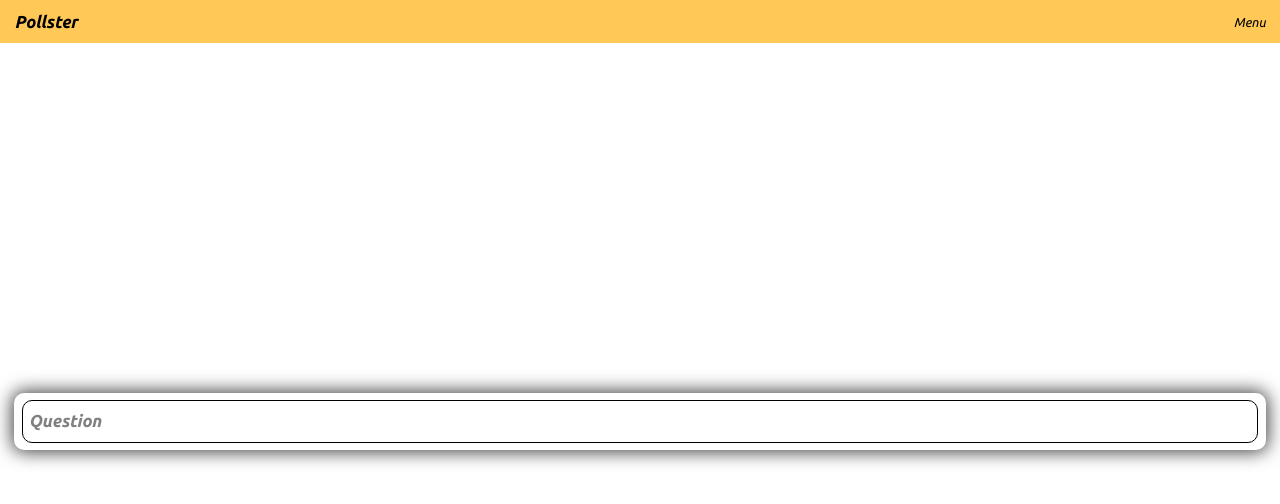
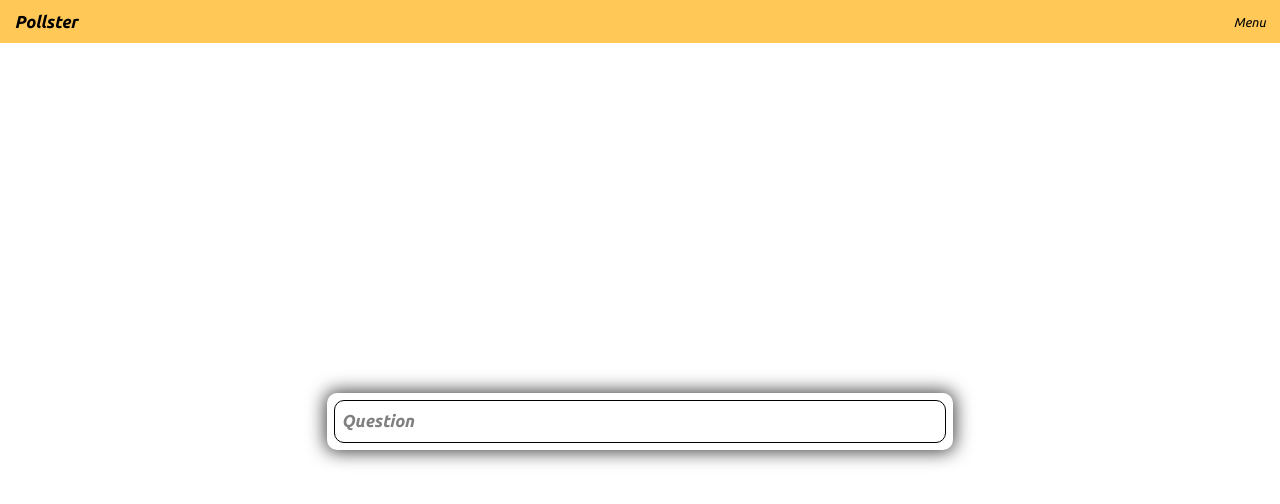
Before and after one commit to DarkVooDoo/Pollster, a Next.js app: page / in a window 1280 px wide. Shown: the top 504 px of the page. Built offline with nearby package versions, Linux system fonts and the light colour scheme.

Commit message:
Media Queries

```diff
--- a/styles/Home.module.css
+++ b/styles/Home.module.css
@@ -69,3 +69,15 @@
   color: white;
   font-weight: bold;
 }
+
+@media screen and (min-width: 428px){
+  .form{
+      width: 70%;
+  }
+}
+
+@media screen and (min-width: 1025px){
+  .form{
+      width: 50%;
+  }
+}
```
Also changed, not shown: styles/Result.module.css (+12 -0 lines).
